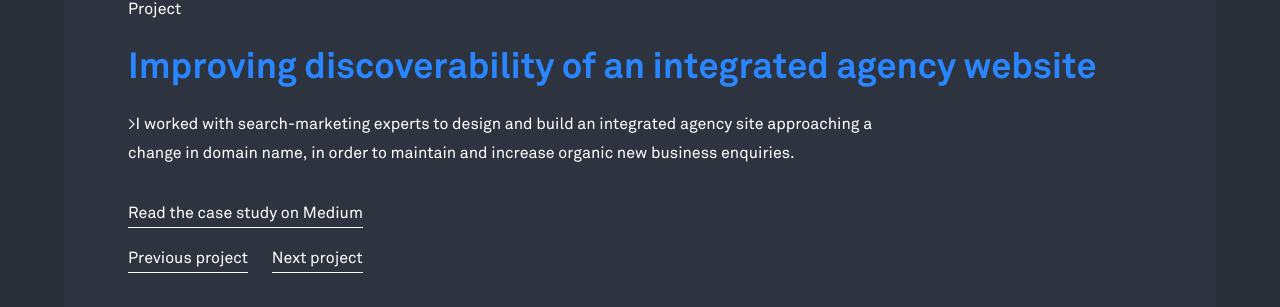
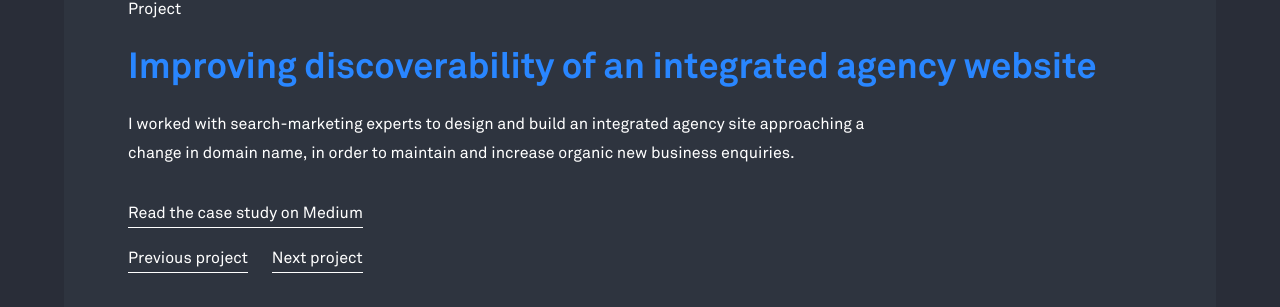
Before and after one commit to craigthomasfrost/cfdesigner.github.io, a Jekyll site: the page built from index.html, in a window 1280 px wide and 900 px high, scrolled down 2433 px. Shown: the part 143-450 px from the top of the window. Built offline with Jekyll 4.4.1, drawn with Linux system fonts in a browser that asks for light colours.

Commit message:
never satisfied

```diff
--- a/index.html
+++ b/index.html
@@ -129,7 +129,7 @@ layout: default
     <div class="p-4@m bg-light">
         <p class="">Project</p>
         <h2 class="h3 h2@m bold"><a href="" class="">Improving discoverability of an integrated agency website</a></h2>
-        <p class="m-b-2 shorten">>I worked with search-marketing experts to design and build an integrated agency site approaching a change in domain name, in order to maintain and increase organic new business enquiries.</p>
+        <p class="m-b-2 shorten">I worked with search-marketing experts to design and build an integrated agency site approaching a change in domain name, in order to maintain and increase organic new business enquiries.</p>
         <p>
             <a href="https://work.craigfro.st/designing-for-search-speed-and-usability-60c6b01b9321#.p35wr1khh" target="_blank" class="link"><span class=""></span>Read the case study on Medium</a>
         </p>
```
